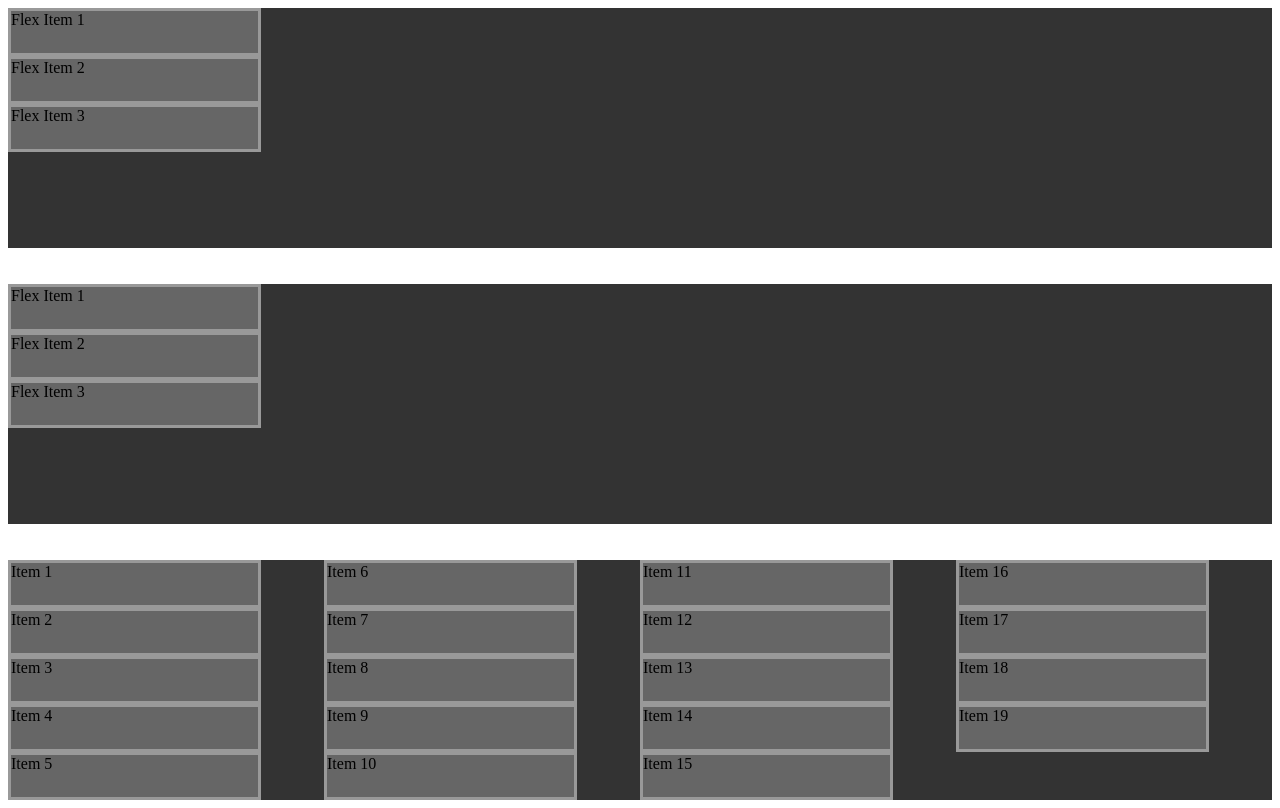
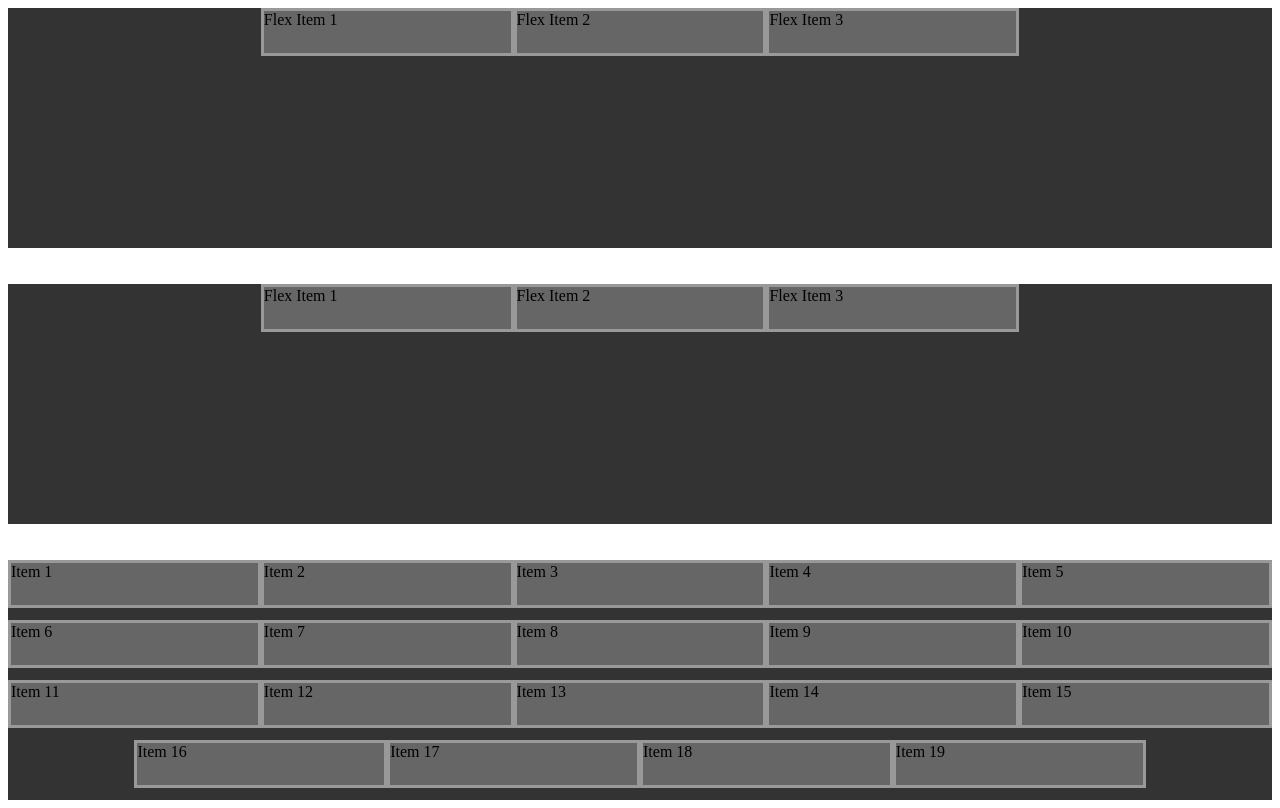
Before and after one commit to erlinda7/Flexbox, a plain HTML site: page index.html in a window 1280 px wide. Drawn offline with Linux system fonts and the light colour scheme.

Commit message:
justify-content

```diff
--- a/index.html
+++ b/index.html
@@ -26,7 +26,9 @@
             /*se pueden realizar las combinaciones con flex-direction y flex-wrap,   tambien se pueden poner tamaños a los item */
 
             /*shortcut para flex-wrap es flex-flow: flex-direction flex-wrap*/
-            flex-flow: column wrap;
+            flex-flow: row wrap;
+            justify-content: center; /*se alinean todos los elementos en el principal -flex-direction decide */
+            /*flex-start | center | flex-end | space-between | space-around | space-evenly*/
         }
         .item {
             border: medium solid #999;
```
